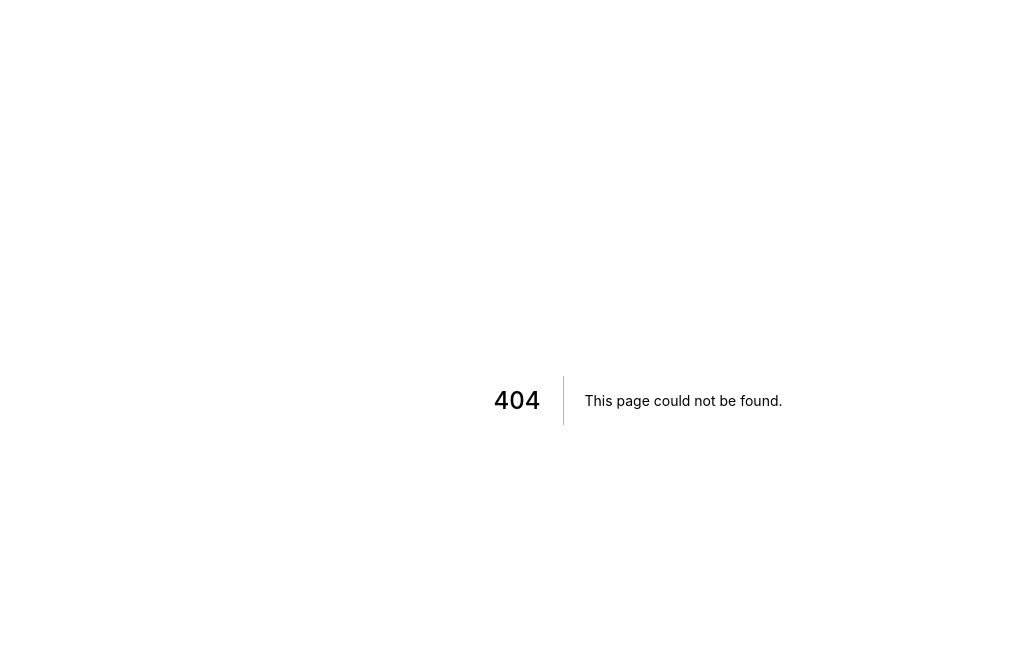
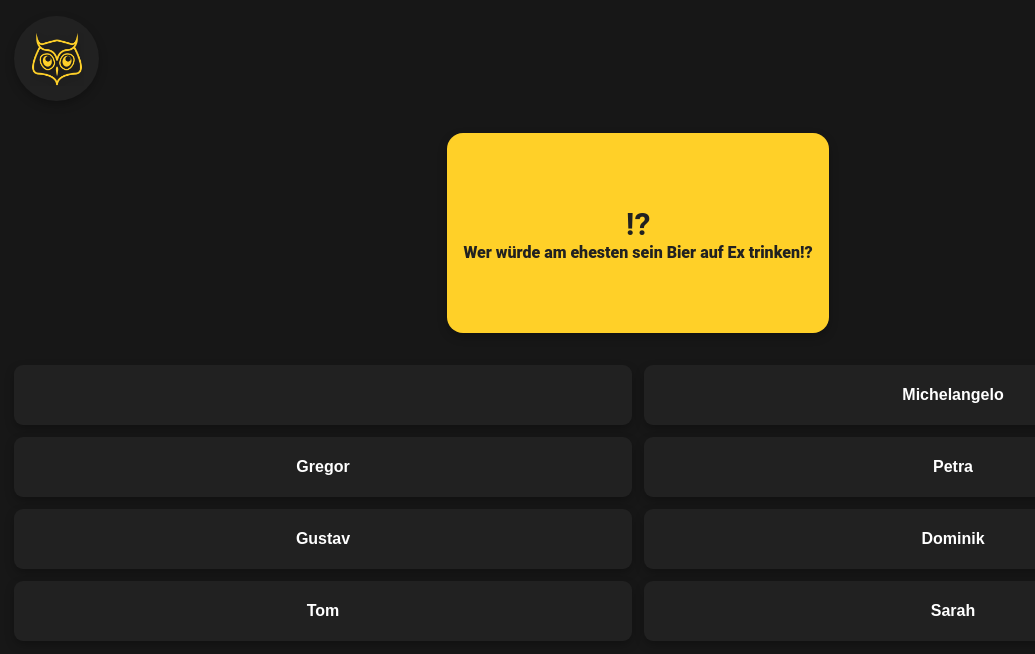
Before and after one commit to nikyoto/nf-capstone, a Next.js app: page /lobby/1/question in a window 1280 px wide. Before the commit this address had no page. Shown: the top 654 px of the page, without its empty margins (2-1037 px from the left). Built offline with nearby package versions, Linux system fonts and the light colour scheme.

Commit message:
feat: add pubnub integration

```diff
--- /dev/null
+++ b/src/atoms/player-button/index.jsx
@@ -0,0 +1,10 @@
+import React from "react";
+import { StyledPlayerButton, StyledPlayerButtonName } from "./styled";
+
+export const PlayerButton = ({ children }) => {
+	return (
+		<StyledPlayerButton>
+			<StyledPlayerButtonName>{children}</StyledPlayerButtonName>
+		</StyledPlayerButton>
+	);
+};
--- /dev/null
+++ b/src/atoms/player-button/styled.js
@@ -0,0 +1,25 @@
+import styled from "@emotion/styled";
+import { pxToRem } from "../../ions/utils/unit";
+
+export const StyledPlayerButton = styled.button`
+	display: flex;
+	align-items: center;
+	justify-content: center;
+	border: none;
+	border-radius: ${pxToRem(9)};
+	background: #212121;
+	color: white;
+	font-size: 16px;
+	font-weight: 800;
+	filter: drop-shadow(0 4px 4px rgba(0, 0, 0, 0.25));
+
+	&:active {
+		background: #1c1c1c;
+	}
+`;
+
+export const StyledPlayerButtonName = styled.div`
+	flex-grow: 1;
+	padding: 1.25rem;
+	word-break: break-all;
+`;
--- /dev/null
+++ b/src/atoms/question-headline/index.jsx
@@ -0,0 +1,6 @@
+import React from "react";
+import { StyledQuestionHeadline } from "./styled";
+
+export const QuestionHeadline = () => {
+	return <StyledQuestionHeadline>!?</StyledQuestionHeadline>;
+};
--- /dev/null
+++ b/src/atoms/question-headline/styled.js
@@ -0,0 +1,6 @@
+import styled from "@emotion/styled";
+
+export const StyledQuestionHeadline = styled.h1`
+	margin: 0;
+	color: #212121;
+`;
--- /dev/null
+++ b/src/atoms/question/index.jsx
@@ -0,0 +1,6 @@
+import React from "react";
+import { StyledQuestion } from "./styled";
+
+export const Question = ({ children }) => {
+	return <StyledQuestion>{children}</StyledQuestion>;
+};
--- /dev/null
+++ b/src/atoms/question/styled.js
@@ -0,0 +1,6 @@
+import styled from "@emotion/styled";
+
+export const StyledQuestion = styled.div`
+	padding: 0 1rem 0 1rem;
+	color: #212121;
+`;
--- /dev/null
+++ b/src/molecules/player-vote/index.jsx
@@ -0,0 +1,16 @@
+import { PlayerButton } from "../../atoms/player-button";
+import React from "react";
+import { StyledPlayerVote } from "./styled";
+
+const players = ["Michelangelo", "Gregor", "Petra", "Gustav", "Dominik", "Tom", "Sarah"];
+
+export const PlayerVote = ({ children }) => {
+	return (
+		<StyledPlayerVote>
+			<PlayerButton>{children}</PlayerButton>
+			{players.map(player => {
+				return <PlayerButton>{player}</PlayerButton>;
+			})}
+		</StyledPlayerVote>
+	);
+};
--- /dev/null
+++ b/src/molecules/player-vote/styled.js
@@ -0,0 +1,10 @@
+import styled from "@emotion/styled";
+import { pxToRem } from "../../ions/utils/unit";
+
+export const StyledPlayerVote = styled.div`
+	display: grid;
+	grid-template-columns: 1fr 1fr;
+	gap: ${pxToRem(12)};
+	margin: 0;
+	padding: 1rem;
+`;
--- /dev/null
+++ b/src/molecules/question-card/index.jsx
@@ -0,0 +1,15 @@
+import React from "react";
+import { StyledQuestionCard, StyledQuestionCardContainer } from "./styled";
+import { QuestionHeadline } from "../../atoms/question-headline";
+import { Question } from "../../atoms/question";
+
+export const QuestionCard = () => {
+	return (
+		<StyledQuestionCardContainer>
+			<StyledQuestionCard>
+				<QuestionHeadline />
+				<Question>Wer würde am ehesten sein Bier auf Ex trinken!?</Question>
+			</StyledQuestionCard>
+		</StyledQuestionCardContainer>
+	);
+};
--- /dev/null
+++ b/src/molecules/question-card/styled.js
@@ -0,0 +1,22 @@
+import styled from "@emotion/styled";
+import { pxToRem } from "../../ions/utils/unit";
+
+export const StyledQuestionCard = styled.div`
+	display: flex;
+	flex-direction: column;
+	align-items: center;
+	justify-content: center;
+	max-width: 400px;
+	height: 200px;
+	margin: 1rem;
+	border-radius: ${pxToRem(16)};
+	background-color: #ffd028;
+	font-weight: 900;
+	filter: drop-shadow(0 4px 4px rgba(0, 0, 0, 0.25));
+	text-align: center;
+`;
+
+export const StyledQuestionCardContainer = styled.div`
+	display: flex;
+	justify-content: center;
+`;
--- /dev/null
+++ b/src/pages/lobby/[channel]/question/index.jsx
@@ -0,0 +1,16 @@
+import React from "react";
+import { SmallLogo } from "../../../../molecules/small-logo";
+import { QuestionCard } from "../../../../molecules/question-card";
+import { PlayerVote } from "../../../../molecules/player-vote";
+
+const Page = () => {
+	return (
+		<div>
+			<SmallLogo />
+			<QuestionCard />
+			<PlayerVote />
+		</div>
+	);
+};
+
+export default Page;
```
